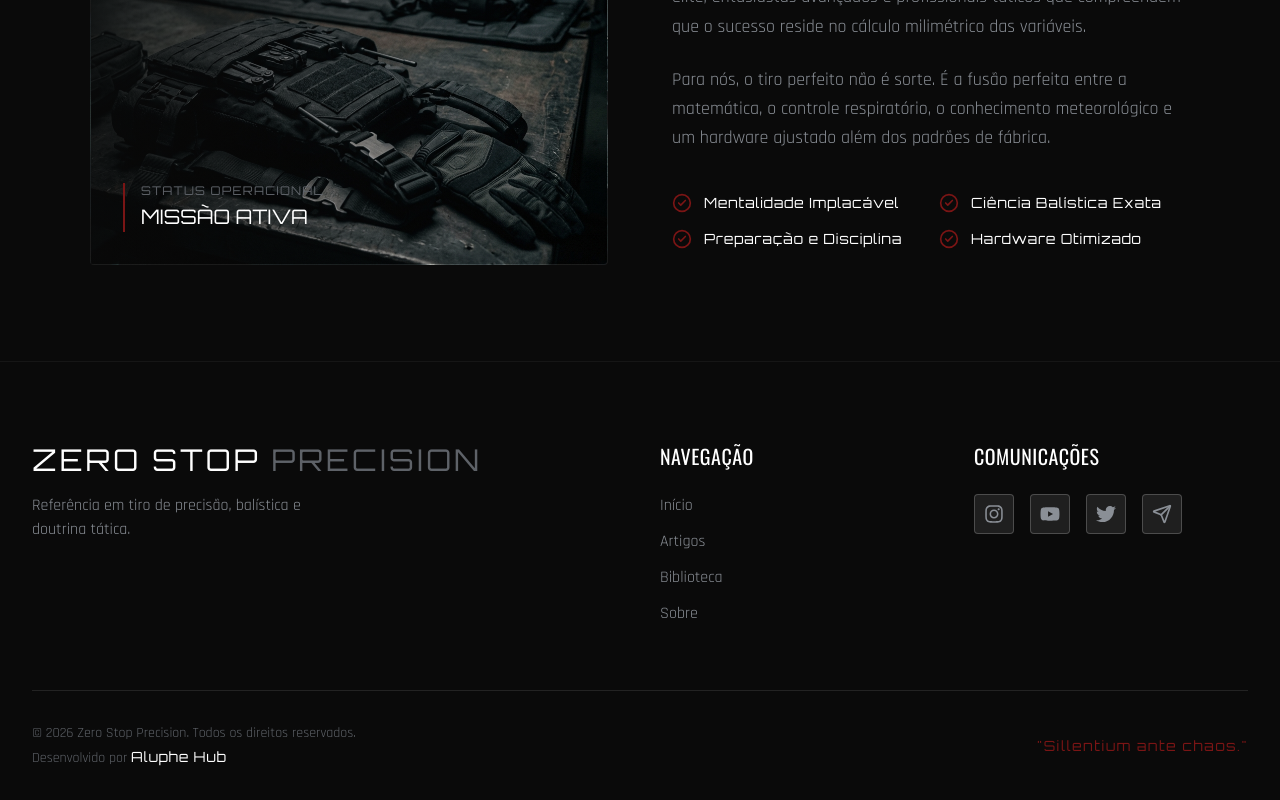
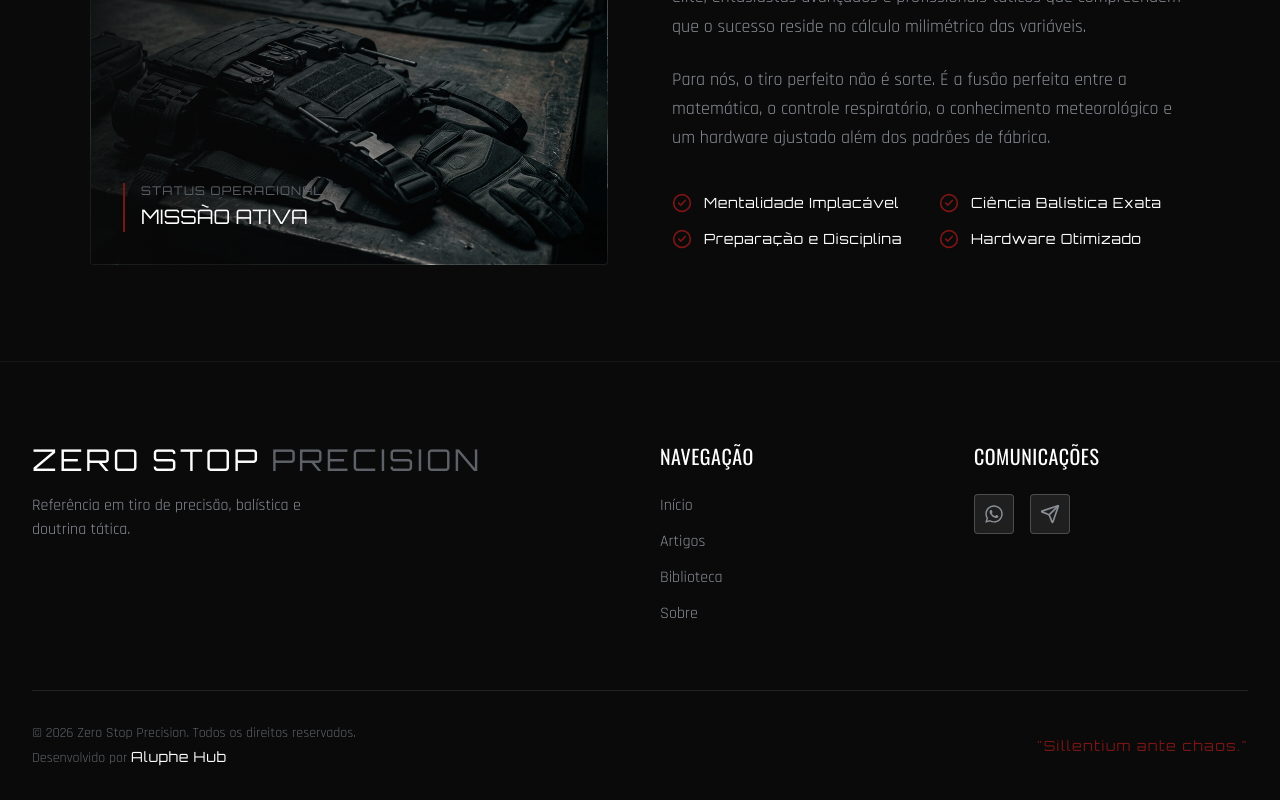
Before and after one commit to johnoliveira697/zero-stop-precision, a Next.js app: page /sobre in a window 1280 px wide. Shown: the part 494-1294 px from the top of the page. Built offline with nearby package versions, Linux system fonts and the light colour scheme.

Commit message:
UI: Update contact email and footer social icons

```diff
--- a/src/app/contato/page.tsx
+++ b/src/app/contato/page.tsx
@@ -43,7 +43,7 @@ export default function ContatoPage() {
                   </div>
                   <div>
                     <h3 className="font-tech text-lg text-pure-white tracking-wider mb-1">CANAL SEGURO (E-MAIL)</h3>
-                    <p className="text-light-steel">contato@zerostopprecision.com</p>
+                    <p className="text-light-steel">contato@0stopprecision.com</p>
                   </div>
                 </div>
 
--- a/src/components/layout/Footer.tsx
+++ b/src/components/layout/Footer.tsx
@@ -1,6 +1,6 @@
 import Link from "next/link";
 import { Send } from "lucide-react";
-import { FaInstagram, FaYoutube, FaTwitter } from "react-icons/fa";
+import { FaWhatsapp } from "react-icons/fa";
 
 export default function Footer() {
   return (
@@ -50,22 +50,13 @@ export default function Footer() {
             </h4>
             <div className="flex gap-4">
               <a
-                href="#"
-                className="w-10 h-10 flex items-center justify-center bg-graphite border border-white/20 text-light-steel rounded-sm hover:bg-steel hover:text-pure-white hover:border-pure-white transition-all hover:-translate-y-1"
+                href="https://wa.me/5521989666080"
+                target="_blank"
+                rel="noopener noreferrer"
+                className="w-10 h-10 flex items-center justify-center bg-graphite border border-white/20 text-light-steel rounded-sm hover:bg-[#25D366] hover:text-pure-white hover:border-[#25D366] transition-all hover:-translate-y-1"
+                title="WhatsApp"
               >
-                <FaInstagram size={20} />
-              </a>
-              <a
-                href="#"
-                className="w-10 h-10 flex items-center justify-center bg-graphite border border-white/20 text-light-steel rounded-sm hover:bg-steel hover:text-pure-white hover:border-pure-white transition-all hover:-translate-y-1"
-              >
-                <FaYoutube size={20} />
-              </a>
-              <a
-                href="#"
-                className="w-10 h-10 flex items-center justify-center bg-graphite border border-white/20 text-light-steel rounded-sm hover:bg-steel hover:text-pure-white hover:border-pure-white transition-all hover:-translate-y-1"
-              >
-                <FaTwitter size={20} />
+                <FaWhatsapp size={20} />
               </a>
               <a
                 href="#"
```
